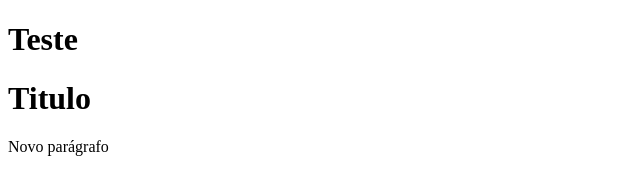
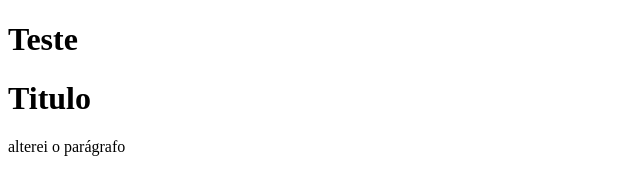
Before and after one commit to idinow/servicoDobrado, a plain HTML site: page index.html in a window 1280 px wide. Shown: the full height of the page, 0-640 px from the left. Drawn offline with Linux system fonts and the light colour scheme.

Commit message:
feat: alteração de texto no index

```diff
--- a/index.html
+++ b/index.html
@@ -9,6 +9,6 @@
 <body>
     <h1>Teste</h1>
     <h1>Titulo</h1>
-    <p>Novo parágrafo</p>
+    <p>alterei o parágrafo</p>
 </body>
 </html>
```
